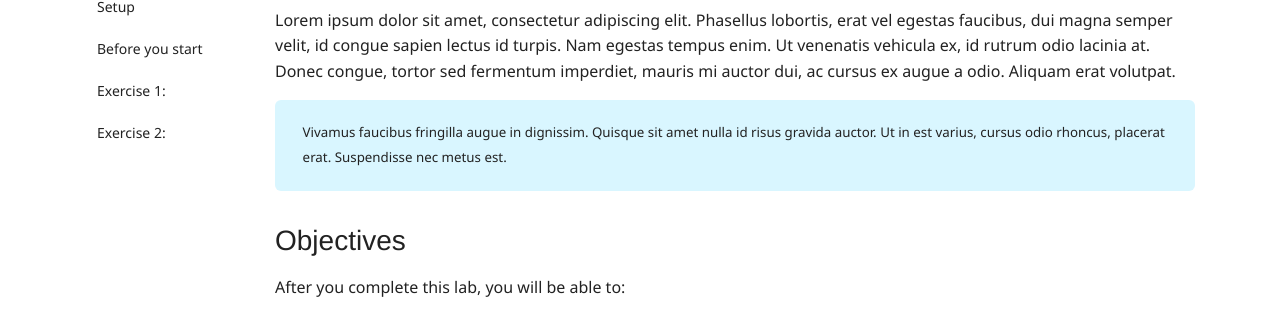
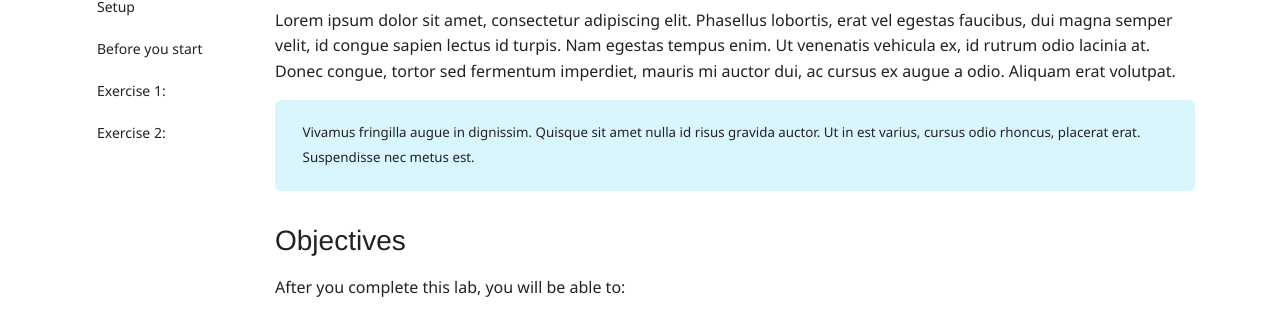
Before and after one commit to MicrosoftLearning/Jekyll-Theme-Online, a Jekyll site: the page built from index.md, in a window 1280 px wide and 900 px high. Shown: the part 199-515 px from the top of the window. Built offline with Jekyll 4.4.1, drawn with Linux system fonts in a browser that asks for light colours; nearby versions of some CDN libraries; comment, search, counter and statistics services are not loaded; our own code applies the rules of GitHub Pages for plain Markdown files.

Commit message:
Update index.md

```diff
--- a/index.md
+++ b/index.md
@@ -11,7 +11,7 @@ lab:
 
 Lorem ipsum dolor sit amet, consectetur adipiscing elit. Phasellus lobortis, erat vel egestas faucibus, dui magna semper velit, id congue sapien lectus id turpis. Nam egestas tempus enim. Ut venenatis vehicula ex, id rutrum odio lacinia at. Donec congue, tortor sed fermentum imperdiet, mauris mi auctor dui, ac cursus ex augue a odio. Aliquam erat volutpat.
 
-> Vivamus faucibus fringilla augue in dignissim. Quisque sit amet nulla id risus gravida auctor. Ut in est varius, cursus odio rhoncus, placerat erat. Suspendisse nec metus est.
+> Vivamus fringilla augue in dignissim. Quisque sit amet nulla id risus gravida auctor. Ut in est varius, cursus odio rhoncus, placerat erat. Suspendisse nec metus est.
 
 ## Objectives
 
```
